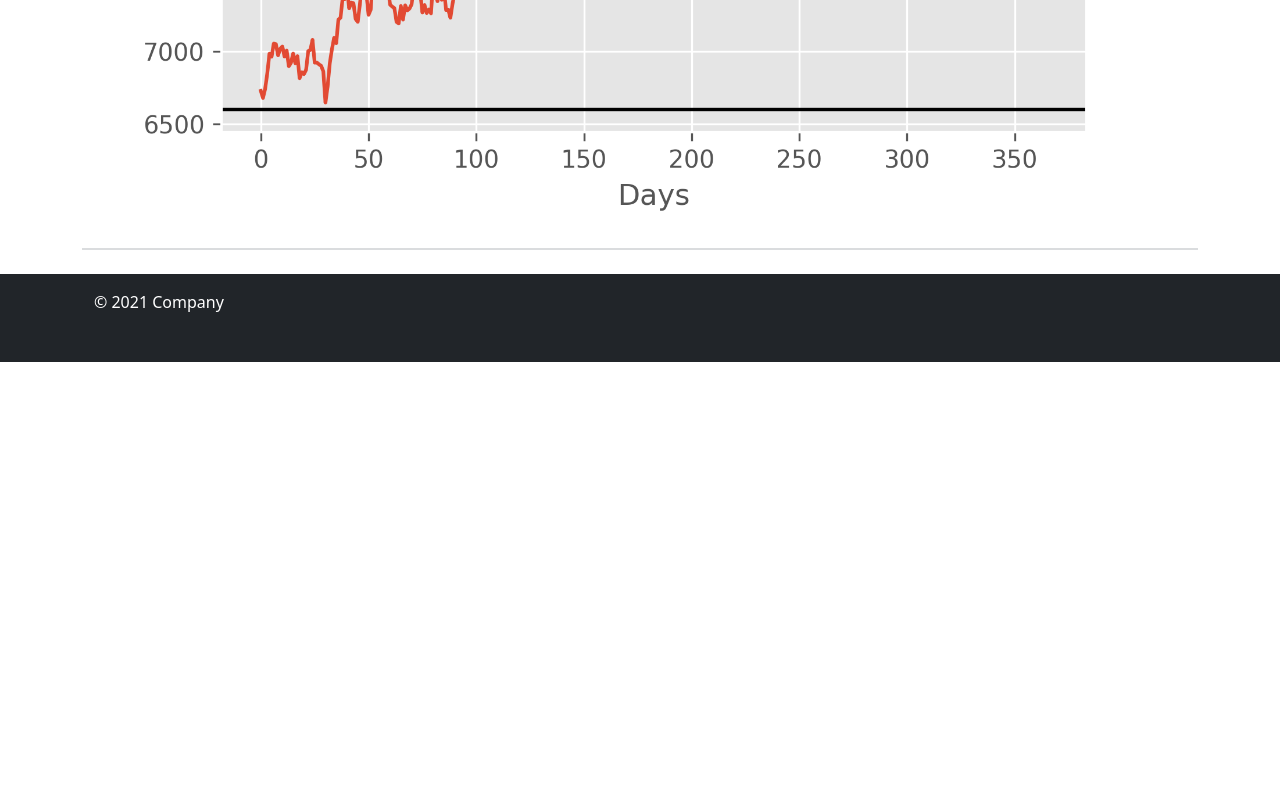
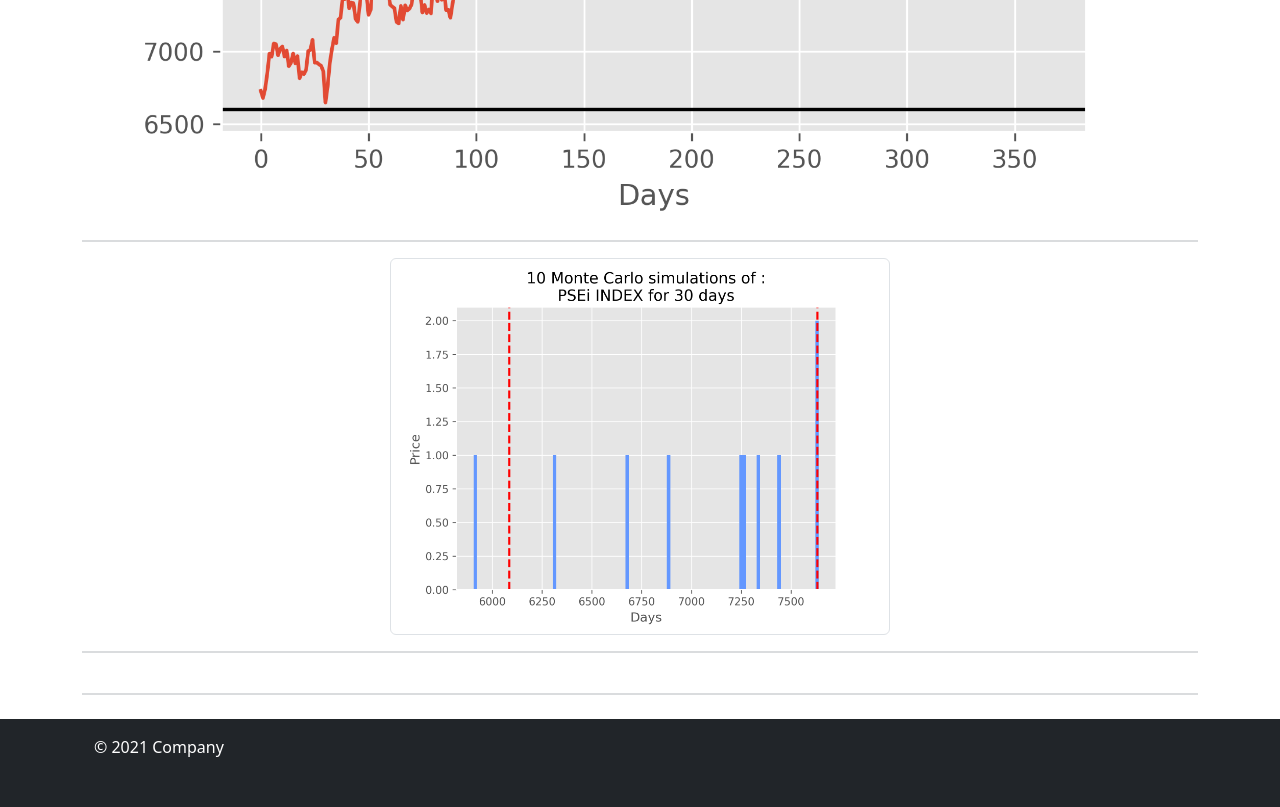
Before and after one commit to abaddon431/monte-carlo-psei, a Django app: template stockApp/templates/stockApp/home.html in a window 1280 px wide. Shown: the part 1049-1856 px from the top of the page. Before the commit the page ends 1411 px from the top, so only its background shows below. Run offline with Django 4.2, Linux system fonts and the light colour scheme; the template is opened without the code that fills it, so the values that code supplies are empty; some libraries are stand-ins or nearby versions.

Commit message:
histogram now showing

```diff
--- a/stockApp/templates/stockApp/includes/stocks-forecasting.html
+++ b/stockApp/templates/stockApp/includes/stocks-forecasting.html
@@ -24,13 +24,10 @@
     />
 
     <!-- here goes the histogram -->
-    {% comment %} <div
-      class="histogram-container border-top border-bottom border-2 border-secondary border-opacity-25 py-3 my-3"
-    >
-      <h3>Frequeny Graph</h3>
-      <p class="text-secondary">insert the graph here</p>
-      <!-- <img src="..." class="img-fluid img-thumbnail" alt=""> -->
-    </div> {% endcomment %}
+      <div
+      class="histogram-container border-top border-bottom border-2 border-secondary border-opacity-25 py-3 my-3">
+         <img src="{% static 'images/graph/histogram.png' %}" class="img-fluid img-thumbnail" alt="distribution-graph" width="500px">
+      </div>
   </div>
 
   {% if not request.session.expected_price %}
```
